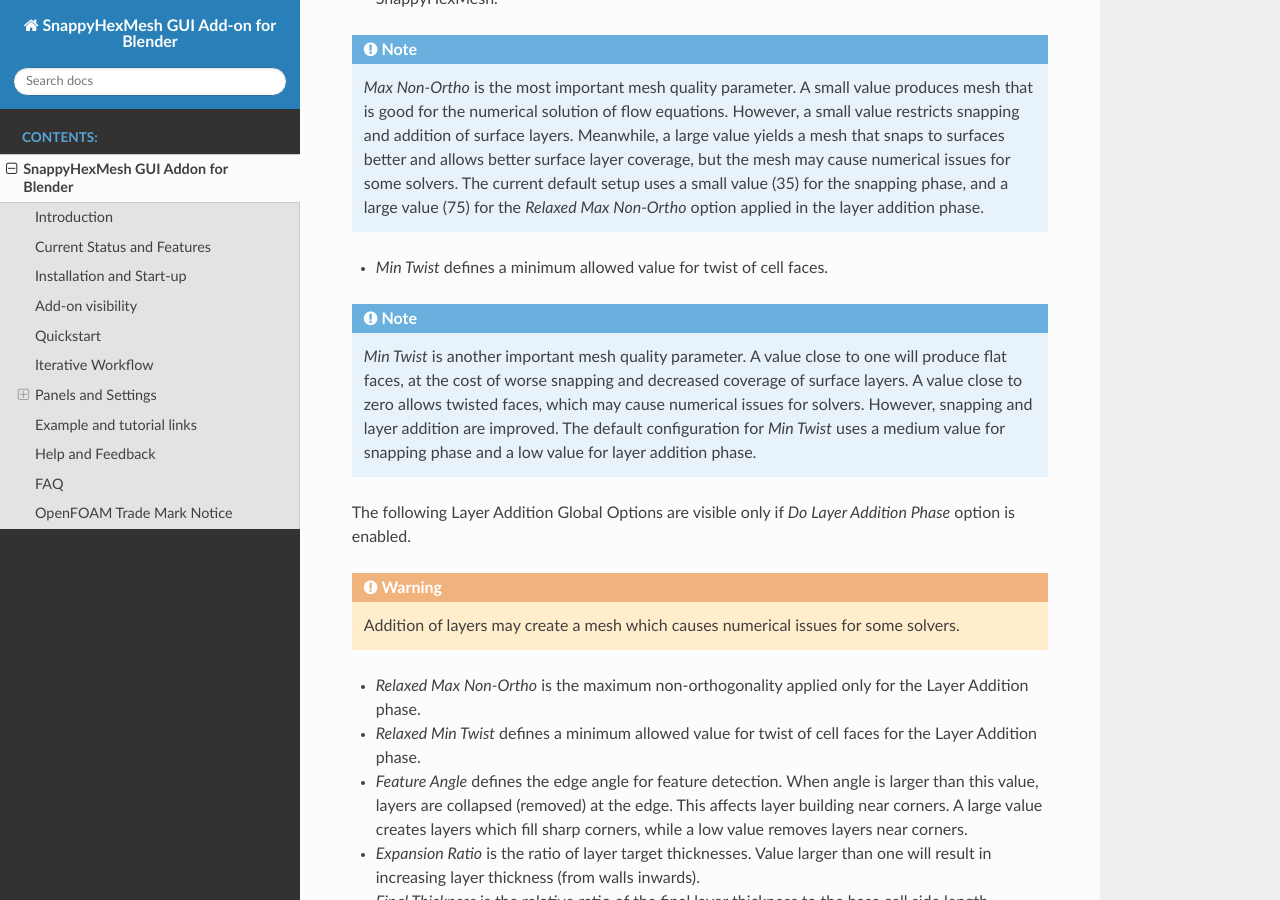
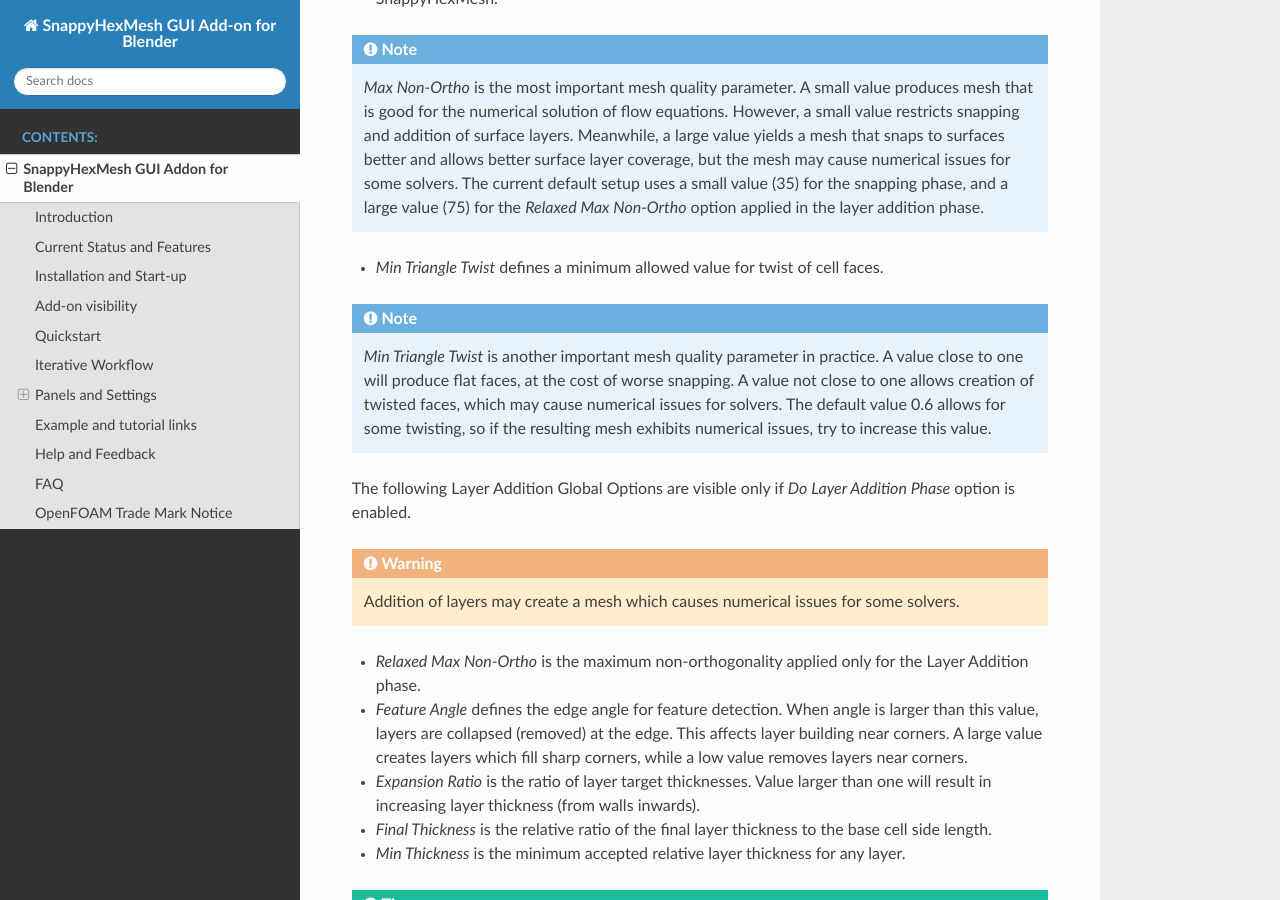
Before and after one commit to tkeskita/snappyhexmesh_gui, a Sphinx documentation site: the page built from docs/snappy_gui.rst, in a window 1280 px wide and 900 px high, scrolled down 5075 px. Built offline with Sphinx 7.4.7 and the Read the Docs theme 2.0.0, drawn with Linux system fonts in a browser that asks for light colours; some of the changed text lies outside the part shown.

Commit message:
Switch from using minTwist to minTriangleTwist
- minTwist seems to be a quality measure which combines non-orthogonality
  with face twisting. Because maxNonOrtho is already a tunable parameter,
  decided to switch from minTwist to minTriangleTwist, which is a pure
  face twist parameter. Seems to work nicely in my tests.
- Removed the relaxed minimum twist parameter, since it seems that
  minTriangleTwist does not have much of an impact on layer addition,
  as long as the relaxed value is low enough (now 0.5, lower value
  did not help to increase layer coverage in my tests).
- Bumped version number to 1.4 to mark a significant change.

```diff
--- a/docs/conf.py
+++ b/docs/conf.py
@@ -26,7 +26,7 @@
 # The short X.Y version
 version = u''
 # The full version, including alpha/beta/rc tags
-release = u'1.3'
+release = u'1.4'
 
 
 # -- General configuration ---------------------------------------------------
--- a/docs/snappy_gui.rst
+++ b/docs/snappy_gui.rst
@@ -169,18 +169,17 @@
   large value (75) for the *Relaxed Max Non-Ortho* option applied in
   the layer addition phase.
 
-* *Min Twist* defines a minimum allowed value for twist of cell
+* *Min Triangle Twist* defines a minimum allowed value for twist of cell
   faces.
 
 .. note::
 
-  *Min Twist* is another important mesh quality parameter. A value
-  close to one will produce flat faces, at the cost of worse snapping
-  and decreased coverage of surface layers. A value close to zero allows twisted
-  faces, which may cause numerical issues for solvers.
-  However, snapping and layer addition are improved. The default
-  configuration for *Min Twist* uses a medium value for snapping phase
-  and a low value for layer addition phase.
+  *Min Triangle Twist* is another important mesh quality parameter in
+  practice. A value close to one will produce flat faces, at the cost
+  of worse snapping. A value not close to one allows creation of
+  twisted faces, which may cause numerical issues for solvers. The
+  default value 0.6 allows for some twisting, so if the resulting mesh
+  exhibits numerical issues, try to increase this value.
 
 
 The following Layer Addition Global Options are visible only if
@@ -193,8 +192,6 @@
 
 * *Relaxed Max Non-Ortho* is the maximum non-orthogonality applied only
   for the Layer Addition phase.
-* *Relaxed Min Twist* defines a minimum allowed value for twist of cell
-  faces for the Layer Addition phase.
 * *Feature Angle* defines the edge angle for feature detection. When
   angle is larger than this value, layers are collapsed (removed) at
   the edge. This affects layer building near corners. A large value
@@ -518,7 +515,7 @@
   altogether. Warning: you layer coverage will decrease radically, as
   layer addition typically requires that snappyHexMesh is allowed to
   create low quality cells.
-- Increase *Min Twist* and/or decrease *Max Non-Ortho* values to force
+- Increase *Min Triangle Twist* and/or decrease *Max Non-Ortho* values to force
   snappyHexMesh to create high quality cells (at the cost of worse
   snapping and decreased layer coverage).
 
--- a/op_export.py
+++ b/op_export.py
@@ -242,7 +242,7 @@
 def get_header_text():
     """Returns dictionary header comment text"""
     import datetime
-    return "// Exported by SnappyHexMesh GUI add-on for Blender v1.2" \
+    return "// Exported by SnappyHexMesh GUI add-on for Blender v1.4" \
         + "\n// Source file: " + bpy.context.blend_data.filepath \
         + "\n// Export date: " + str(datetime.datetime.now())
 
@@ -384,7 +384,9 @@
     data = subst_value("MAX_NON_ORTHO", str(gui.max_non_ortho), data)
     data = subst_value("RELAXED_MAX_NON_ORTHO", str(gui.relaxed_max_non_ortho), data)
     data = subst_value("MIN_TWIST", "%g" % gui.min_twist, data)
-    data = subst_value("RELAXED_MIN_TWIST", "%g" % gui.relaxed_min_twist, data)
+    # Disabled relaxed min triangle twist for now. It does not seem to
+    # play much role for layer addition.
+    # data = subst_value("RELAXED_MIN_TWIST", "%g" % gui.relaxed_min_twist, data)
     data = subst_value("LAYER_FEATURE_ANGLE", "%g" % gui.surface_layer_feature_angle, data)
     data = subst_value("NSMOOTH_SURFACE_NORMALS", str(get_nsmooth_surface_normals()), data)
     data = subst_value("EXPANSION_RATIO", "%g" % gui.surface_layer_expansion_ratio, data)
```
Also changed, not shown: __init__.py (+18 -14 lines), 1 other file.
